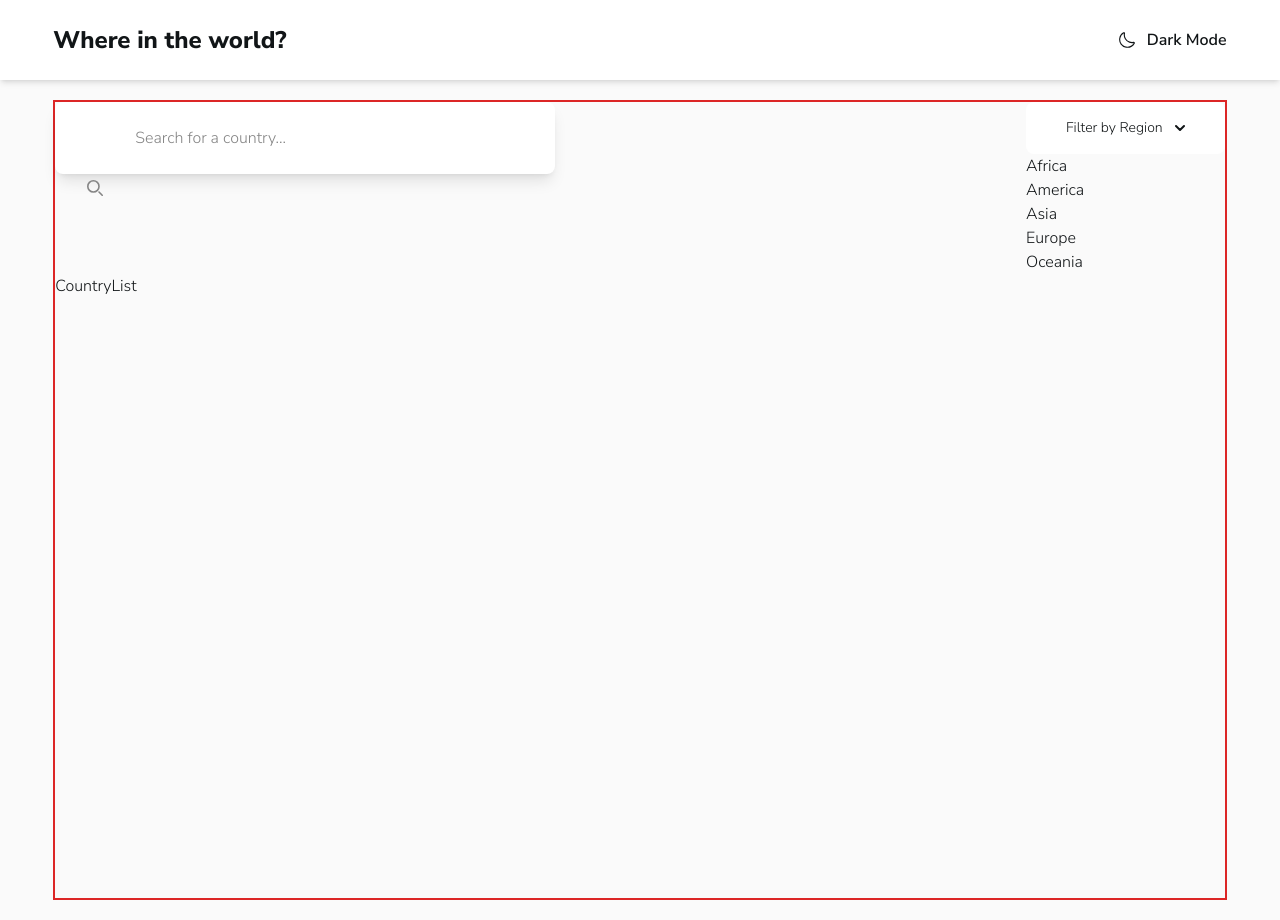
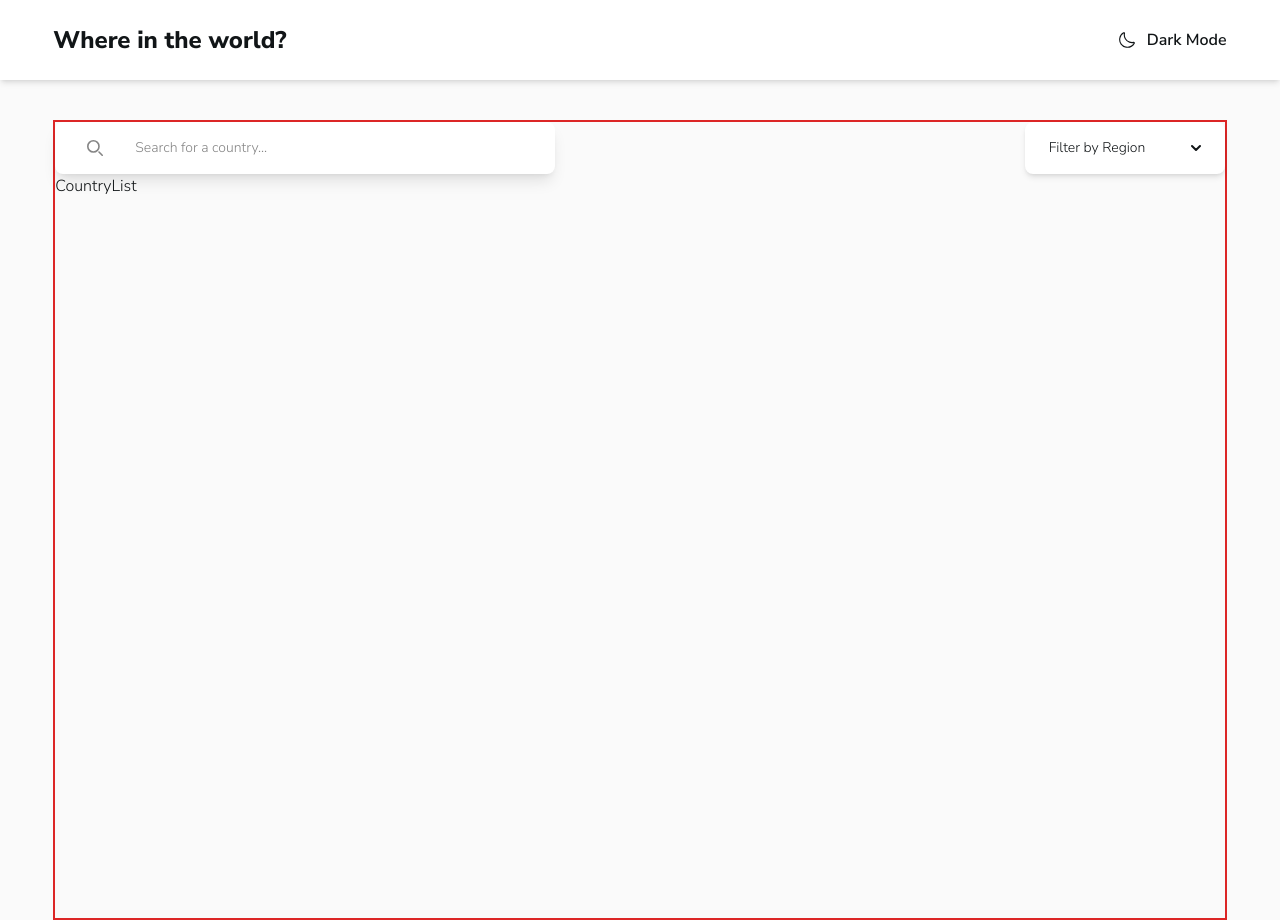
Before and after one commit to RicardoTaipe/rest-countries-api-react-app, a Next.js app: page / in a window 1280 px wide. Built offline with nearby package versions, Linux system fonts and the light colour scheme.

Commit message:
add interactivity to dropdown

```diff
--- a/components/Dropdown.tsx
+++ b/components/Dropdown.tsx
@@ -1,13 +1,31 @@
-import React from "react";
+import { useState } from "react";
 
 function Dropdown() {
+  const options = ["Africa", "America", "Asia", "Europe", "Oceania"];
+  const [isOpen, setIsOpen] = useState(false);
+  const [indexSelected, setIndexSelected] = useState<number | null>(null);
+
+  function toggleOptions(event: React.MouseEvent<HTMLElement>) {
+    event.stopPropagation();
+    setIsOpen(!isOpen);
+  }
+
+  function handleClick(event: React.MouseEvent<HTMLElement>) {
+    event.stopPropagation();
+    setIsOpen(false);
+    setIndexSelected(
+      options.findIndex((option) => option === event.currentTarget.innerText)
+    );
+  }
+
   return (
-    <div>
+    <div className="max-w-[200px] text-sm relative flex-1">
       <button
-        className="text-accent-1 bg-primary-1 hover:bg-blue-800 focus:ring-4 focus:outline-none focus:ring-blue-300 font-medium rounded-lg text-sm px-10 py-4 text-center inline-flex items-center justify-between"
+        onClick={toggleOptions}
+        className="text-accent-1 w-full bg-primary-1 hover:bg-gray-100 font-light rounded-lg px-6 py-4 text-center text-xs md:text-sm inline-flex items-center justify-between cursor-pointer shadow-md"
         type="button"
       >
-        <span>Filter by Region</span>
+        <span>{options[indexSelected!] ?? "Filter by Region"}</span>
         <svg
           className="w-2.5 h-2.5 ms-3"
           aria-hidden="true"
@@ -25,12 +43,24 @@ function Dropdown() {
         </svg>
       </button>
 
-      <div className="">
-        <div>Africa</div>
-        <div>America</div>
-        <div>Asia</div>
-        <div>Europe</div>
-        <div>Oceania</div>
+      <div
+        className={`absolute right-0 w-full mt-2 p-6 bg-primary-1 shadow-md rounded-lg text-xs md:text-sm space-y-1 transition-transform origin-top-right ${
+          isOpen ? "opacity-100 scale-1" : "opacity-20 scale-0"
+        }`}
+      >
+        {options.map((option, index) => {
+          return (
+            <div
+              key={index}
+              className={`hover:bg-gray-100 ${
+                index == indexSelected ? "font-bold" : ""
+              }`}
+              onClick={handleClick}
+            >
+              {option}
+            </div>
+          );
+        })}
       </div>
     </div>
   );
--- a/components/SearchInput.tsx
+++ b/components/SearchInput.tsx
@@ -23,7 +23,7 @@ function SearchInput() {
       <input
         type="text"
         name="search"
-        className="shadow-lg text-accent-1 placeholder:text-accent-2 text-sm rounded-lg block w-full py-2 md:py-6 px-16 md:px-20 md:text-base font-light bg-primary-1 focus:outline-none focus:border-sky-500 focus:ring-1 focus:ring-sky-500"
+        className="shadow-lg text-accent-1 placeholder:text-accent-2 text-xs rounded-lg block w-full py-4 px-16 md:px-20 md:text-sm font-light bg-primary-1 focus:outline-none focus:border-sky-500 focus:ring-1 focus:ring-sky-500"
         placeholder="Search for a country..."
       />
     </div>
--- a/pages/index.tsx
+++ b/pages/index.tsx
@@ -6,8 +6,8 @@ import CountryList from "@/components/CountryList";
 
 export default function Home() {
   return (
-    <div className="w-11/12 max-w-7xl mx-auto min-h-screen mt-5 border-2 border-red-600">
-      <div className="flex flex-col md:flex-row md:justify-between gap-16">
+    <div className="w-11/12 max-w-7xl mx-auto min-h-screen mt-5 md:mt-10 border-2 border-red-600">
+      <div className="flex flex-col md:flex-row md:justify-between gap-10">
         <SearchInput />
         <Dropdown />
       </div>
```
